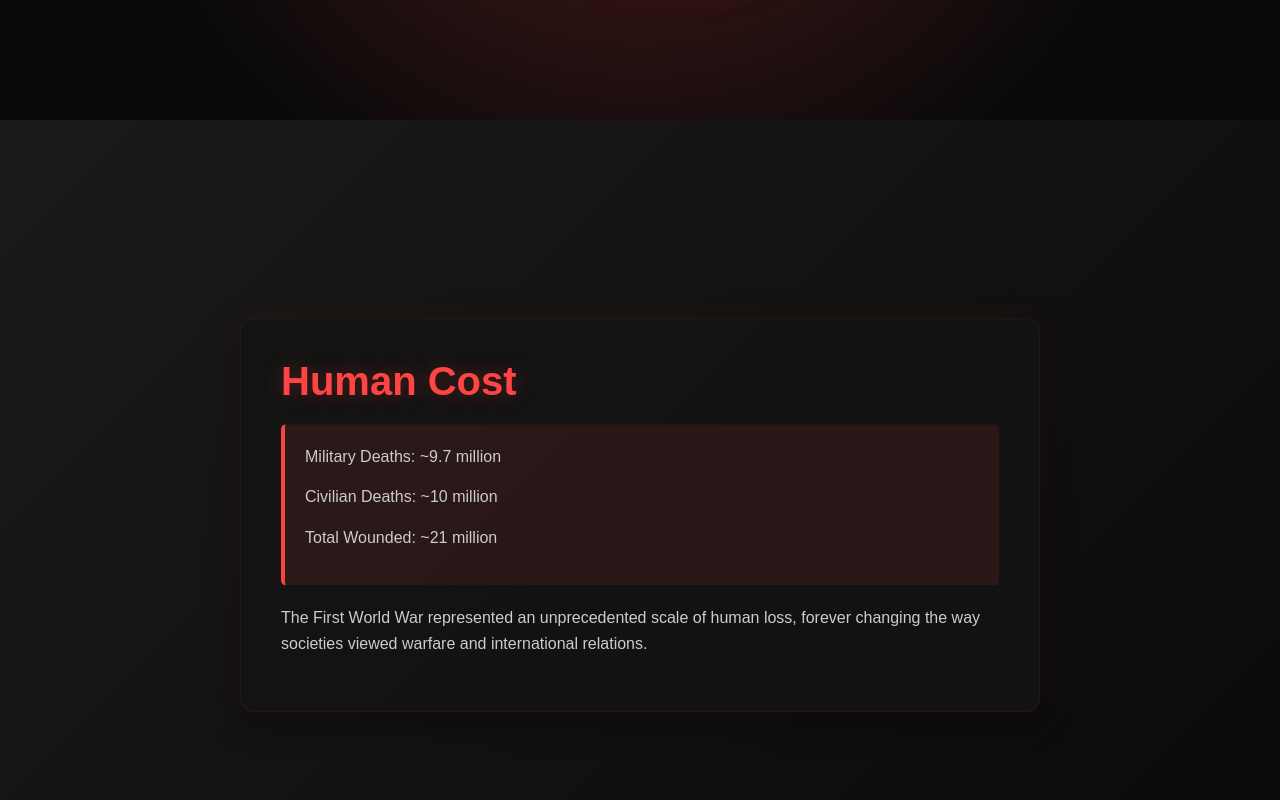
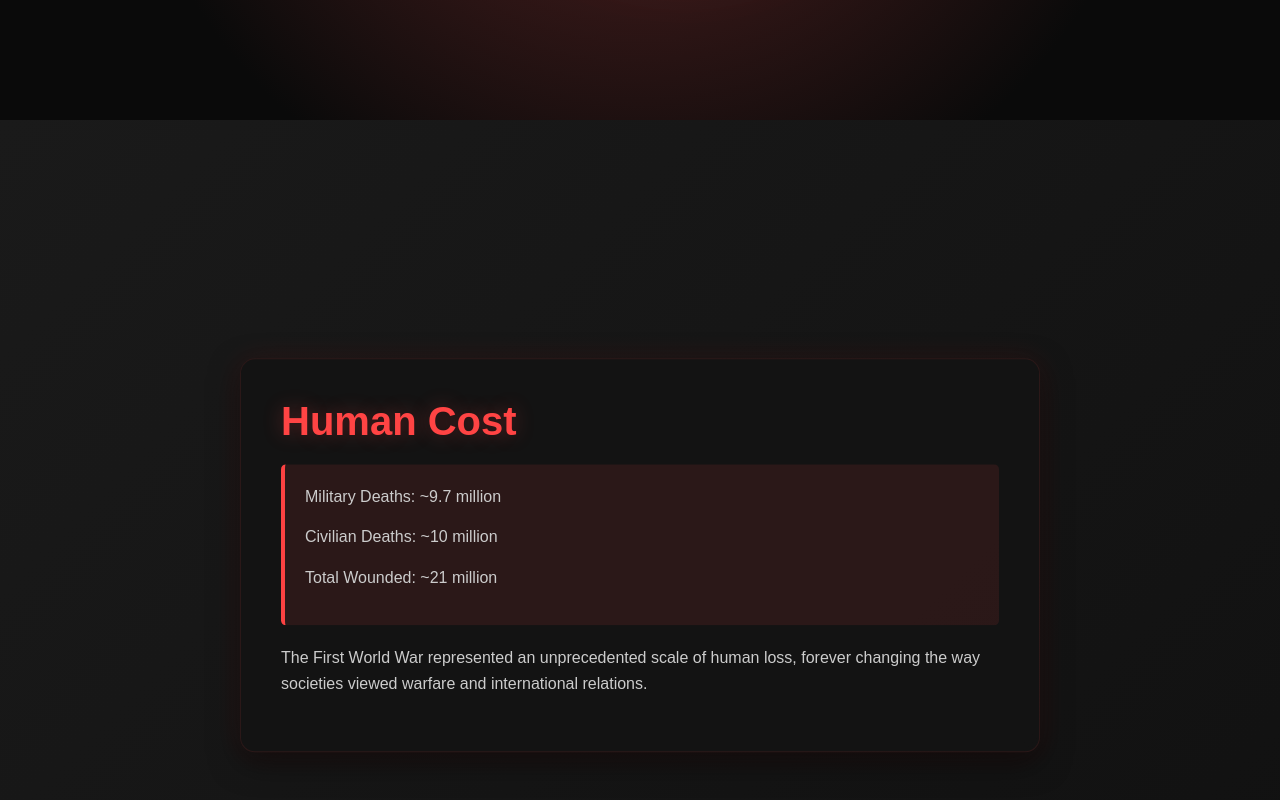
Before and after one commit to Entersjkhdfkjdhfksjf/ww1-website, a plain HTML site: page index.html in a window 1280 px wide. Shown: the part 680-1480 px from the top of the page. Drawn offline with Linux system fonts and the light colour scheme.

Commit message:
Update index.html

```diff
--- a/index.html
+++ b/index.html
@@ -16,9 +16,9 @@
         }
 
         .parallax-wrapper {
-            width: 100vw;
-            transform-style: preserve-3d;
+            width: 100%;
             position: relative;
+            background: linear-gradient(135deg, #1a1a1a 0%, #0a0a0a 100%);
         }
 
         .navbar {
@@ -125,14 +125,18 @@
             margin: 0 auto;
         }
 
+        .sections-container {
+            position: relative;
+            background: linear-gradient(135deg, #1a1a1a 0%, #0a0a0a 100%);
+            padding: 40px 0;
+        }
+
         .section {
-            position: relative;
             min-height: 100vh;
-            padding: 120px 40px;
             display: flex;
             align-items: center;
             justify-content: center;
-            background: linear-gradient(135deg, #1a1a1a 0%, #0a0a0a 100%);
+            padding: 40px 20px;
         }
 
         .section-content {
@@ -146,6 +150,7 @@
             box-shadow: 0 10px 30px rgba(0, 0, 0, 0.5),
                         0 0 30px rgba(255, 68, 68, 0.1);
             border: 1px solid rgba(255, 68, 68, 0.1);
+            margin: 20px 0;
         }
 
         @keyframes floatCard {
@@ -191,6 +196,10 @@
             box-shadow: 0 15px 40px rgba(0, 0, 0, 0.6),
                         0 0 40px rgba(255, 68, 68, 0.2);
         }
+
+        html {
+            scroll-behavior: smooth;
+        }
     </style>
 </head>
 <body>
@@ -217,6 +226,7 @@
             </div>
         </section>
 
+        <div class="sections-container">
             <section class="section" id="casualties">
                 <div class="section-content">
                     <h2>Human Cost</h2>
@@ -257,5 +267,6 @@
                 </div>
             </section>
         </div>
+    </div>
 </body>
 </html>
```
Lines whose indentation alone changed are shown as unchanged.
